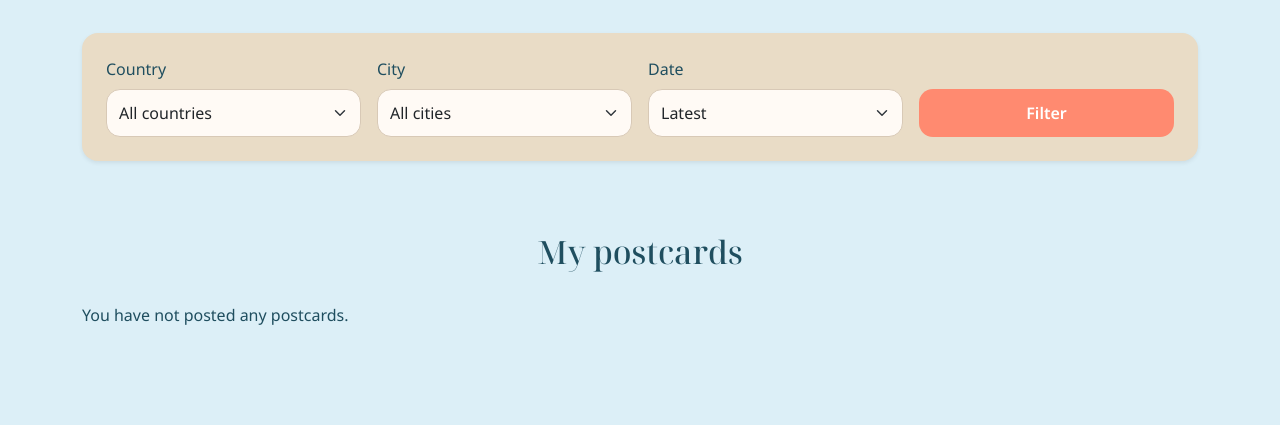
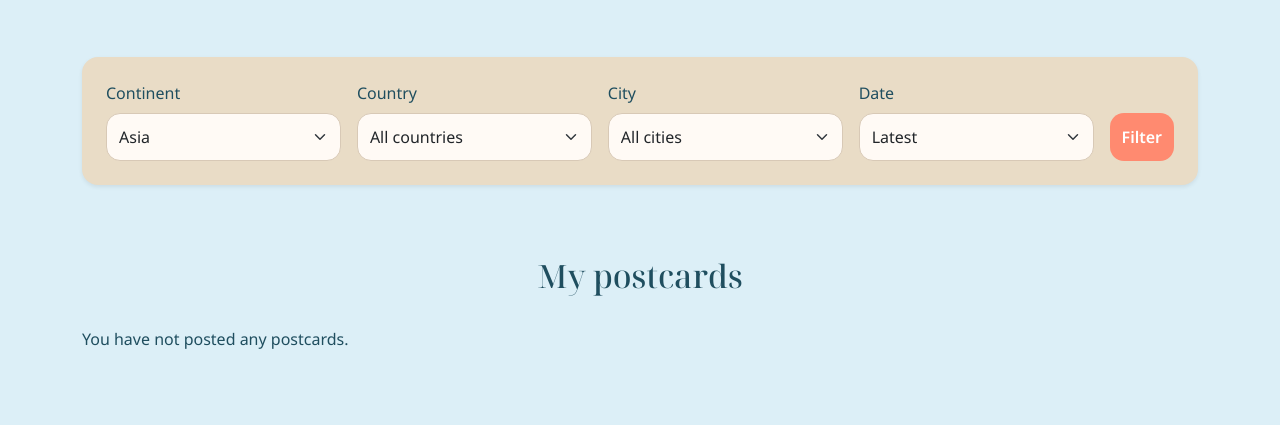
Before and after one commit to Kimberly-Cicek/WWPostcards, a PHP site: page /my_page.php in a window 1280 px wide. Shown: the part 182-607 px from the top of the page. Run offline with PHP 8.4, Linux system fonts and the light colour scheme; the visitor is signed in with stand-in values (Sample User, id 1); data that the repository does not hold is empty; some libraries are stand-ins or nearby versions; some web fonts are replaced.

Commit message:
filtermypage

```diff
--- a/my_page.php
+++ b/my_page.php
@@ -22,12 +22,25 @@ $stmt->execute([
 $postcards = $stmt->fetchAll(PDO::FETCH_ASSOC);
 ?>
 <main>
-    <div class="container mb-4">
+    <div class="container mt-4 mb-4">
         <div class="filter-box p-4 rounded-4 shadow-sm">
-            <form class="row g-3">
-                <div class="col-md-3">
-                    <label for="country" class="form-label filter-label">Country</label>
-                    <select id="country" class="form-select custom-select">
+            <form class="row g-3 align-items-end">
+                <div class="col">
+                    <label class="form-label filter-label">Continent</label>
+                    <select class="form-select custom-select">
+                        <option selected>Asia</option>
+                        <option>Europe</option>
+                        <option>South Amercia</option>
+                        <option>North Amercia</option>
+                        <option>Africa</option>
+                        <option>Oceania</option>
+                        <option>Antarctica</option>
+                    </select>
+                </div>
+
+                <div class="col">
+                    <label class="form-label filter-label">Country</label>
+                    <select class="form-select custom-select">
                         <option selected>All countries</option>
                         <option>Japan</option>
                         <option>Thailand</option>
@@ -35,9 +48,9 @@ $postcards = $stmt->fetchAll(PDO::FETCH_ASSOC);
                     </select>
                 </div>
 
-                <div class="col-md-3">
-                    <label for="city" class="form-label filter-label">City</label>
-                    <select id="city" class="form-select custom-select">
+                <div class="col">
+                    <label class="form-label filter-label">City</label>
+                    <select class="form-select custom-select">
                         <option selected>All cities</option>
                         <option>Tokyo</option>
                         <option>Bangkok</option>
@@ -45,9 +58,9 @@ $postcards = $stmt->fetchAll(PDO::FETCH_ASSOC);
                     </select>
                 </div>
 
-                <div class="col-md-3">
-                    <label for="date" class="form-label filter-label">Date</label>
-                    <select id="date" class="form-select custom-select">
+                <div class="col">
+                    <label class="form-label filter-label">Date</label>
+                    <select class="form-select custom-select">
                         <option selected>Latest</option>
                         <option>Oldest</option>
                         <option>This month</option>
@@ -55,8 +68,8 @@ $postcards = $stmt->fetchAll(PDO::FETCH_ASSOC);
                     </select>
                 </div>
 
-                <div class="col-md-3 d-flex align-items-end">
-                    <button type="button" class="btn filter-btn w-100">Filter</button>
+                <div class="col-auto">
+                    <button type="button" class="btn filter-btn">Filter</button>
                 </div>
             </form>
         </div>
```
